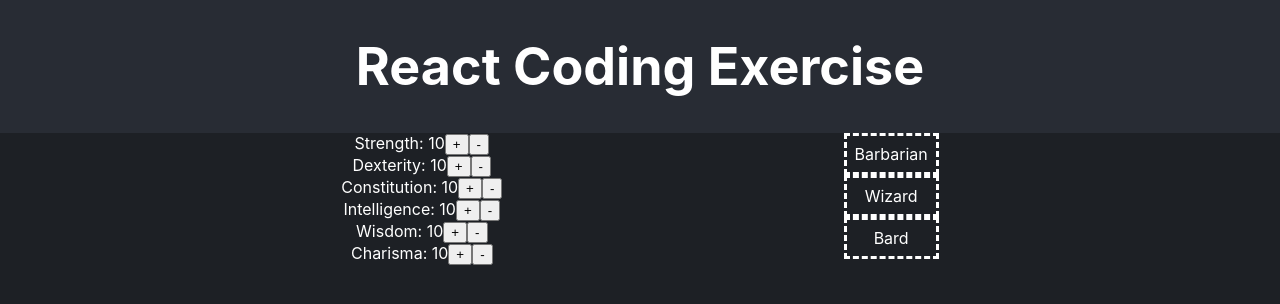
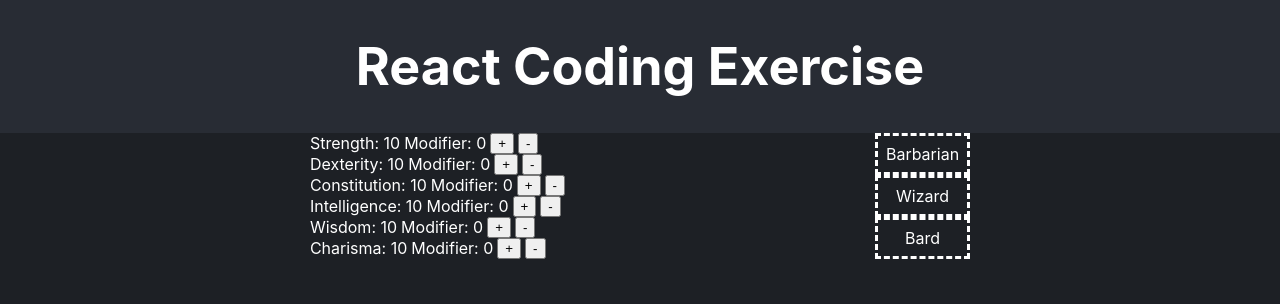
Before and after one commit to pwang1997/recruiting-webapp-character, a React (Create React App) app: page / in a window 1280 px wide. Shown: the top 304 px of the page. Built offline with nearby package versions, Linux system fonts and the light colour scheme.

Commit message:
add modifier

```diff
--- a/src/components/attribute-panel.tsx
+++ b/src/components/attribute-panel.tsx
@@ -43,12 +43,13 @@ export default function AttributePanel({
       <div>
         {ATTRIBUTE_LIST.map((attribute) => {
           const attributeValue = character[`${attribute}`];
-
+          const mod = Math.floor((attributeValue - 10) / 2);
           return (
-            <div key={attribute}>
+            <div key={attribute} style={{ display: "flex", gap: "4px" }}>
               <span>
                 {attribute}: {attributeValue}
               </span>
+              <span>Modifier: {mod}</span>
               {!readOnly && (
                 <>
                   <button onClick={() => increAttribute(attribute)}>+</button>
```
